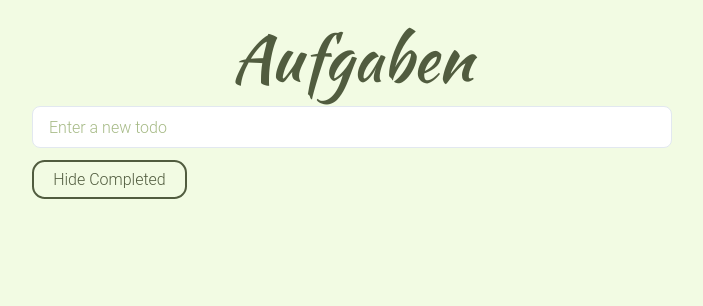
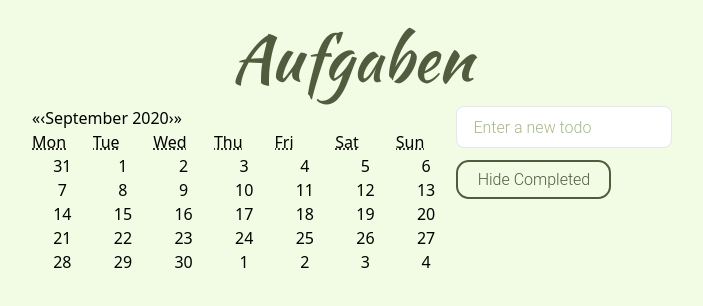
Before and after one commit to alissanguyen/aufgaben, a React (Create React App) app: page / in a window 1280 px wide. Shown: the top 306 px of the page, without its empty margins (288-991 px from the left). Built offline with nearby package versions, Linux system fonts and the light colour scheme; a web font is replaced by a local one.

Commit message:
Add calendar to website.

```diff
--- a/package.json
+++ b/package.json
@@ -8,6 +8,7 @@
     "@testing-library/react": "^9.5.0",
     "@testing-library/user-event": "^7.2.1",
     "react": "^16.13.1",
+    "react-calendar": "^3.1.0",
     "react-dom": "^16.13.1",
     "react-scripts": "3.4.3",
     "tailwindcss": "^1.7.6",
--- a/src/App.js
+++ b/src/App.js
@@ -5,6 +5,7 @@ import ToggleAllButton from "./components/ToggleAllButton";
 import TodoList from "./components/TodoList";
 import useLocalStorageState from "./hooks/useLocalStorageState";
 import { pluralize } from "./utils/pluralize";
+import Calendar from "react-calendar";
 
 // todoId: {
 //   content: todoId,
@@ -108,7 +109,12 @@ function App() {
       <h1 className="aufgaben-hero-text text-lg text-6xl text-center">
         Aufgaben
       </h1>
+      <div className="website-content">
+        <div className="calendar">
+          <Calendar />
+        </div>
 
+        <div className="todo-form">
           <div style={{ padding: "0px" }} className="flex mb-3">
             <AddTodoForm
               onNewTodo={(newTodo) => {
@@ -133,16 +139,22 @@ function App() {
               }}
             >
               {" "}
-          {completedTodosShouldBeHidden ? "Show Completed" : "Hide Completed"}
+              {completedTodosShouldBeHidden
+                ? "Show Completed"
+                : "Hide Completed"}
             </button>
 
             <React.Fragment>
               <TodoList
                 todos={
-              completedTodosShouldBeHidden ? onlyUncompletedTodos : sortedTodos
+                  completedTodosShouldBeHidden
+                    ? onlyUncompletedTodos
+                    : sortedTodos
                 }
                 onToggleSingleTodoItem={(id) => toggleOne(id)}
-            onEditSingleTodoItem={(id, newTodoText) => editOne(id, newTodoText)}
+                onEditSingleTodoItem={(id, newTodoText) =>
+                  editOne(id, newTodoText)
+                }
                 onDeleteSingleTodoItem={(id) => deleteOne(id)}
               />
 
@@ -166,6 +178,8 @@ function App() {
             </React.Fragment>
           </div>
         </div>
+      </div>
+    </div>
   );
 }
 
--- a/src/styling/index.css
+++ b/src/styling/index.css
@@ -57,3 +57,8 @@ input:focus {
     margin: 0.4em auto;
   }
 }
+
+.website-content {
+  display:flex;
+  flex-direction:row;
+}
```
Also changed, not shown: 1 other file (tests, documents, lock files or other folders). Lines whose indentation alone changed are shown as unchanged.
